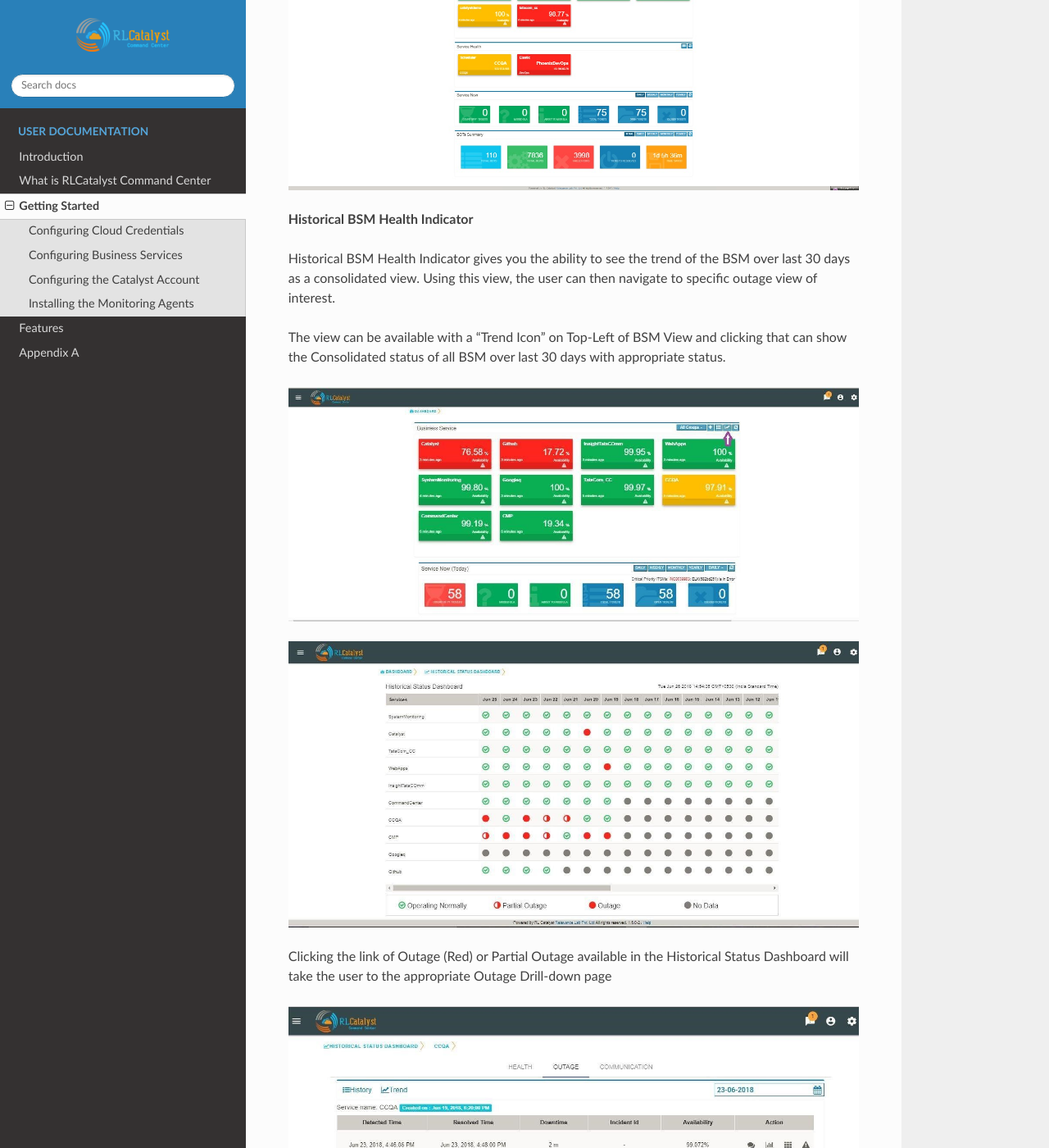
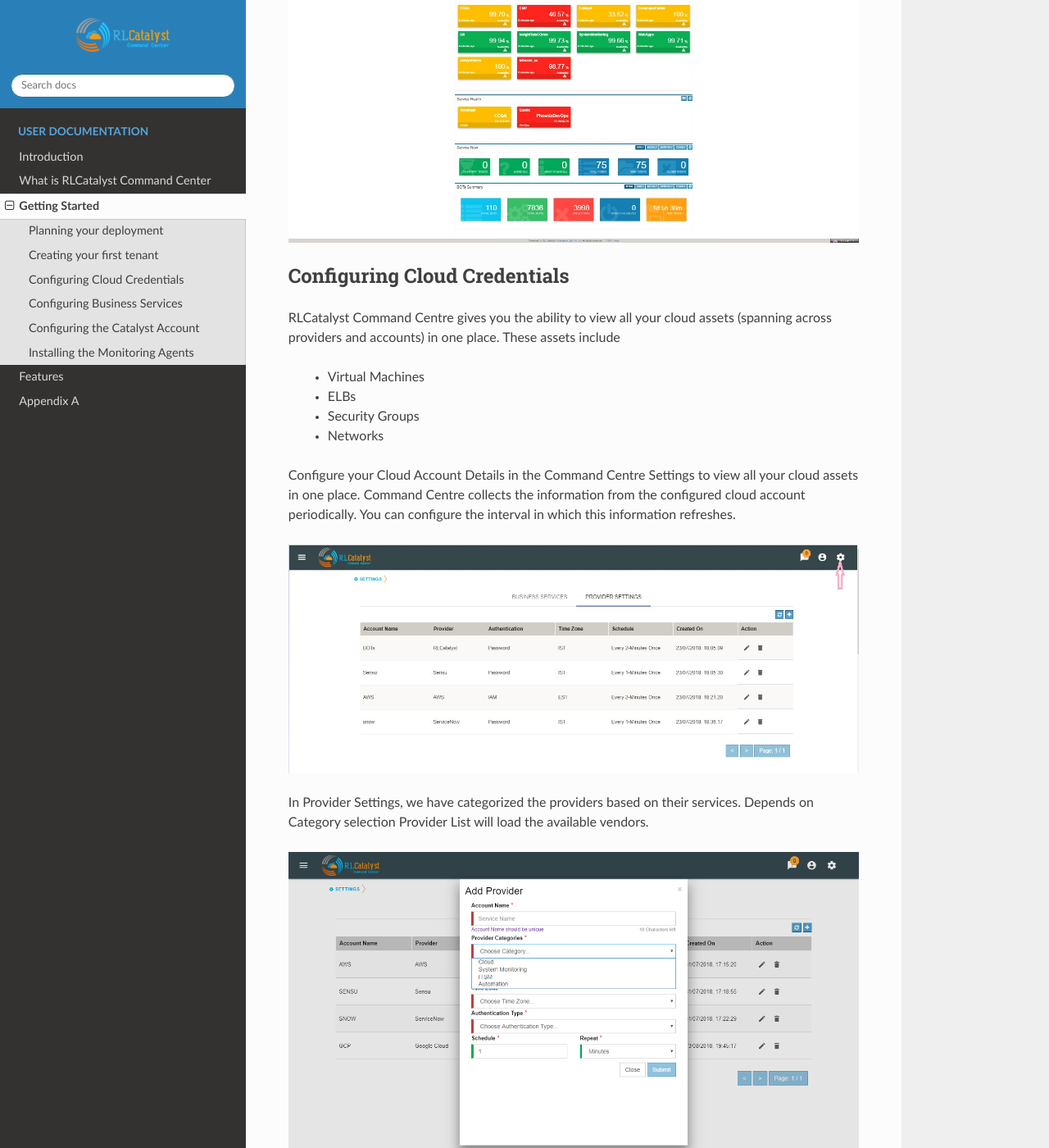
Before and after one commit to sxm1972/cc-doc, a Sphinx documentation site: the page built from source/gettingstarted.rst, in a window 1280 px wide and 1400 px high, scrolled down 2857 px. Shown: the whole window at 82% size. Built offline with Sphinx 7.4.7 and the Read the Docs theme 2.0.0, drawn with Linux system fonts in a browser that asks for light colours; some of the changed text lies outside the part shown.

Commit message:
Move the description of Historical BSM Status summary to Features section

```diff
--- a/source/gettingstarted.rst
+++ b/source/gettingstarted.rst
@@ -2,19 +2,26 @@
 ===============
 You will be provided the following pieces of information in your starter kit:
 
++========+=============================+
 |URL     |      application url        |
++--------+-----------------------------+
 |Company |                             |
++--------+-----------------------------+
 |User    |                             |
++--------+-----------------------------+
 |Password|                             |
++--------+-----------------------------+
 
 Keep this information handy as you go through this guide and configure your system.
 
-**Planning your deployment**
+Planning your deployment
+------------------------
 
 RLCatalyst Command Center is capable of multi-tenancy. Using the same instance of the software, you can create several tenants. Each tenant can configure his own machines for monitoring. Each tenant can also configure his own cloud accounts and get an independent view of his cloud assets.
 The landlord can create new tenants in the system.
 
-**Creating your first tenant**
+Creating your first tenant
+--------------------------
 
 To plan the creation of a new tenant, use the planning sheet in Appendix A to collect all the information required upfront. Keep the sheet handy as you go through the following steps.
 
@@ -47,20 +54,6 @@
   BOT’s Summary (Total)- We need to configure a Catalyst Account to view the count of Bot’s summary.
 
 .. image:: images/dashboardBSMView.png
-
-**Historical BSM Health Indicator**
-
-Historical BSM Health Indicator gives you the ability to see the trend of the BSM over last 30 days as a consolidated view. Using this view, the user can then navigate to specific outage view of interest.
-
-The view can be available with a “Trend Icon” on Top-Left of BSM View and clicking that can show the Consolidated status of all BSM over last 30 days with appropriate status.
-
-.. image:: images/HistoricalStatusTrendIcon.png
-
-.. image:: images/HistoricalStatusView.png
-
-Clicking the link of Outage (Red) or Partial Outage available in the Historical Status Dashboard will take the user to the appropriate Outage Drill-down page
-
-.. image:: images/HistoricalStatusDrillDownView.png
 
 Configuring Cloud Credentials
 -----------------------------
```
Also changed, not shown: source/features.rst (+15 -0 lines).
